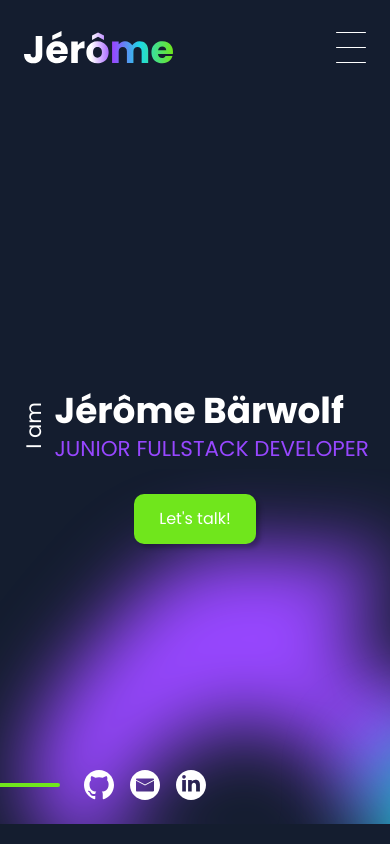
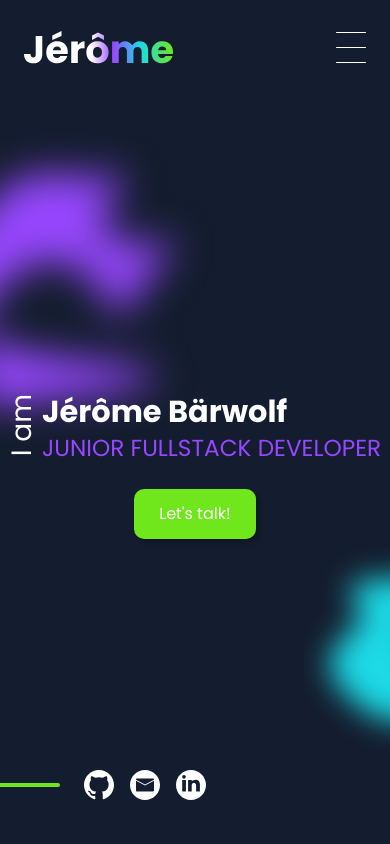
Before and after one commit to JermaineJeromeDev/Portfolio, an Angular app: page / in a window 390 px wide. Built offline with nearby package versions, Linux system fonts and the light colour scheme.

Commit message:
feat(hero): adjust blob positioning and padding for improved layout on smaller screens

```diff
--- a/src/app/components/hero/hero.scss
+++ b/src/app/components/hero/hero.scss
@@ -367,34 +367,49 @@
     @media (max-width: 440px) {
         .ts-blob {
             &--purple {
-                width: clamp(250px, 120vw, 440px);
+                padding-left: clamp(270px, 80vw, 430px);
+                padding-top: calc(clamp(270px, 80vw, 430px) * (736 / 740));
             }
 
             &--cyan {
-                width: clamp(220px, 90vw, 360px);
+                padding-left: clamp(230px, 64vw, 340px);
+                padding-top: calc(clamp(230px, 64vw, 340px) * (759 / 783));
             }
         }
 
         &__content {
-            padding-inline: clamp(0.75rem, 4vw, 1.25rem);
+            align-items: center;
+            width: 100%;
+            padding-inline: 1rem;
+            gap: 18px;
         }
 
         &__title-wrapper {
             gap: 8px;
+            align-items: flex-start;
+        }
+
+        &__prefix-container {
+            align-self: flex-start;
+            justify-content: flex-start;
+            align-items: flex-start;
+            height: auto;
+            min-height: 0;
         }
 
         &__prefix {
-            font-size: clamp(1.2rem, 5.4vw, 1.7rem);
+            font-size: 28px;
+            line-height: 0.9;
         }
 
         &__name {
-            font-size: clamp(34px, calc(34px + (100vw - 360px) * 0.0625), 39px);
+            font-size: clamp(1.9rem, 6.5vw, 2.5rem);
             line-height: var(--line-height-tight);
             white-space: nowrap;
         }
 
         &__subtitle {
-            font-size: clamp(20px, calc(20px + (100vw - 360px) * 0.05), 24px);
+            font-size: clamp(1.45rem, 4.5vw, 1.9rem);
             line-height: var(--line-height-tight);
             white-space: nowrap;
             max-width: none;
@@ -404,33 +419,46 @@
     @media (max-width: 380px) {
         .ts-blob {
             &--purple {
-                width: clamp(220px, 118vw, 380px);
+                padding-left: clamp(270px, 82vw, 420px);
+                padding-top: calc(clamp(270px, 82vw, 420px) * (736 / 740));
             }
 
             &--cyan {
-                width: clamp(200px, 82vw, 300px);
+                padding-left: clamp(210px, 58vw, 310px);
+                padding-top: calc(clamp(210px, 58vw, 310px) * (759 / 783));
             }
         }
 
         &__content {
             gap: 18px;
+            padding-inline: 0.85rem;
+            align-items: center;
         }
 
         &__title-wrapper {
             gap: 6px;
         }
 
+        &__prefix-container {
+            align-self: flex-start;
+            justify-content: flex-start;
+            align-items: flex-start;
+            height: auto;
+            min-height: 0;
+        }
+
         &__prefix {
-            font-size: clamp(1.05rem, 4.5vw, 1.3rem);
+            font-size: 28px;
+            line-height: 0.9;
         }
 
         &__name {
-            font-size: clamp(28px, 9vw, 34px);
+            font-size: clamp(1.8rem, 7.6vw, 2.4rem);
             white-space: nowrap;
         }
 
         &__subtitle {
-            font-size: clamp(17px, 6vw, 20px);
+            font-size: clamp(1.3rem, 4.8vw, 1.7rem);
             white-space: nowrap;
         }
     }
@@ -438,33 +466,45 @@
     @media (max-width: 320px) {
         .ts-blob {
             &--purple {
-                width: clamp(200px, 122vw, 340px);
+                padding-left: clamp(250px, 80vw, 390px);
+                padding-top: calc(clamp(250px, 80vw, 390px) * (736 / 740));
             }
 
             &--cyan {
-                width: clamp(180px, 80vw, 260px);
+                padding-left: clamp(200px, 56vw, 280px);
+                padding-top: calc(clamp(200px, 56vw, 280px) * (759 / 783));
             }
         }
 
         &__content {
-            padding-inline: 0.5rem;
+            padding-inline: 0.75rem;
+            align-items: center;
         }
 
         &__title-wrapper {
             gap: 5px;
         }
 
+        &__prefix-container {
+            align-self: flex-start;
+            justify-content: flex-start;
+            align-items: flex-start;
+            height: auto;
+            min-height: 0;
+        }
+
         &__prefix {
-            font-size: clamp(1rem, 4vw, 1.15rem);
+            font-size: 28px;
+            line-height: 0.9;
         }
 
         &__name {
-            font-size: clamp(24px, 7.6vw, 28px);
+            font-size: clamp(1.7rem, 7vw, 2.1rem);
             white-space: nowrap;
         }
 
         &__subtitle {
-            font-size: clamp(15px, 5.4vw, 17px);
+            font-size: clamp(1.2rem, 4.2vw, 1.5rem);
             white-space: nowrap;
         }
     }
--- a/src/app/components/hero/hero.ts
+++ b/src/app/components/hero/hero.ts
@@ -85,35 +85,35 @@ export class HeroComponent implements AfterViewInit, OnDestroy {
     }
 
     else if (windowWidth >= 540) {
-      this.purpleX = textLeftInHero - 120;
-      this.purpleY = textTopInHero + 40;
+      this.purpleX = textLeftInHero - 360;
+      this.purpleY = textTopInHero -280;
 
-      this.cyanX = Math.min(heroWidth - 80, textLeftInHero + textRect.width + 10);
-      this.cyanY = textTopInHero + 180;
+      this.cyanX = Math.min(heroWidth - 300, textLeftInHero + textRect.width - 180);
+      this.cyanY = textTopInHero + 20;
     }
 
     else if (windowWidth >= 420) {
-      this.purpleX = textLeftInHero - 90;
-      this.purpleY = textTopInHero + 50;
+      this.purpleX = textLeftInHero - 350;
+      this.purpleY = textTopInHero - 300;
 
-      this.cyanX = Math.min(heroWidth - 120, textLeftInHero + textRect.width + 5);
-      this.cyanY = textTopInHero + 150;
+      this.cyanX = Math.min(heroWidth - 250, textLeftInHero + textRect.width + 500);
+      this.cyanY = textTopInHero - 50;
     }
 
     else if (windowWidth >= 360) {
-      this.purpleX = textLeftInHero - 70;
-      this.purpleY = textTopInHero + 80;
+      this.purpleX = textLeftInHero - 160;
+      this.purpleY = textTopInHero - 260;
 
-      this.cyanX = Math.min(heroWidth - 150, textLeftInHero + textRect.width - 10);
-      this.cyanY = textTopInHero + 160;
+      this.cyanX = Math.min(heroWidth - 140, textLeftInHero + textRect.width + 20);
+      this.cyanY = textTopInHero + 115;
     }
 
     else {
-      this.purpleX = textLeftInHero - 40;
-      this.purpleY = textTopInHero + 100;
+      this.purpleX = textLeftInHero - 150;
+      this.purpleY = textTopInHero - 250;
 
-      this.cyanX = Math.min(heroWidth - 170, textLeftInHero + textRect.width - 30);
-      this.cyanY = textTopInHero + 170;
+      this.cyanX = Math.min(heroWidth - 150, textLeftInHero + textRect.width + 10);
+      this.cyanY = textTopInHero + 120;
     }
 
     this.cdr.detectChanges();
```
